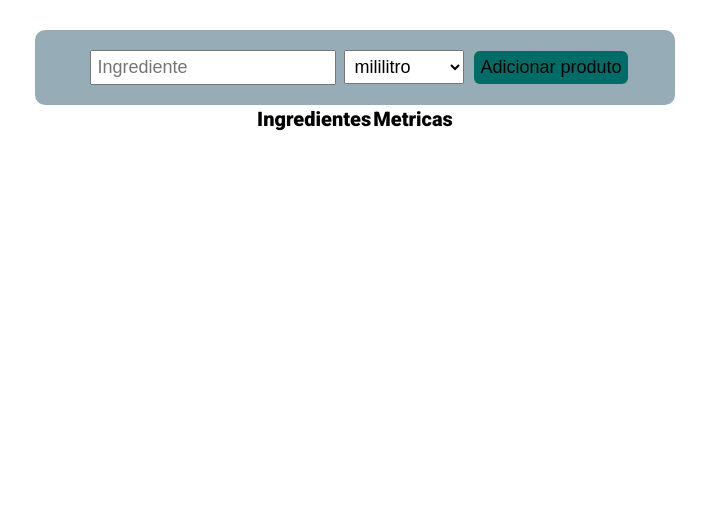
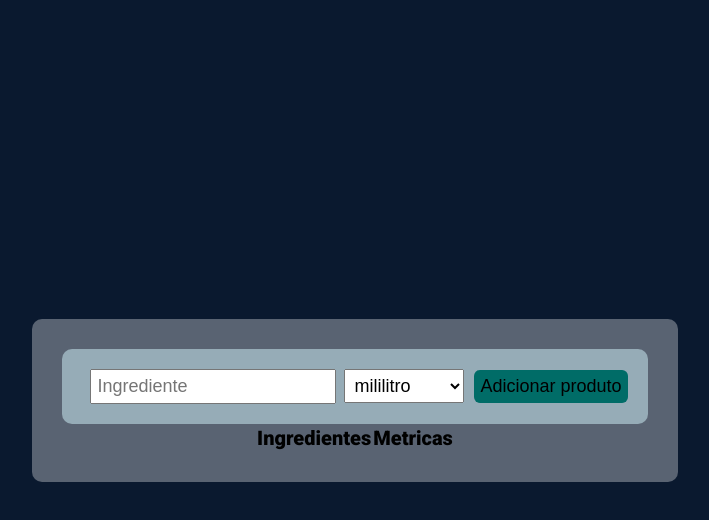
Before and after one commit to buzs/restaurant-list, a React (Create React App) app: page / in a window 1280 px wide. Shown: the top 520 px of the page, without its empty margins (285-994 px from the left). Built offline with nearby package versions, Linux system fonts and the light colour scheme.

Commit message:
center div #root

```diff
--- a/src/styles/global.ts
+++ b/src/styles/global.ts
@@ -16,7 +16,14 @@ export default createGlobalStyle`
         font-size: 1.6rem;
     }
 
-    html, body {
+    html, body, #root {
         height: 100%;
+        background: rgb(10, 25, 47);
+    }
+
+    #root {
+        display: flex;
+        justify-content: center;
+        align-items: center;
     }
 `
```
